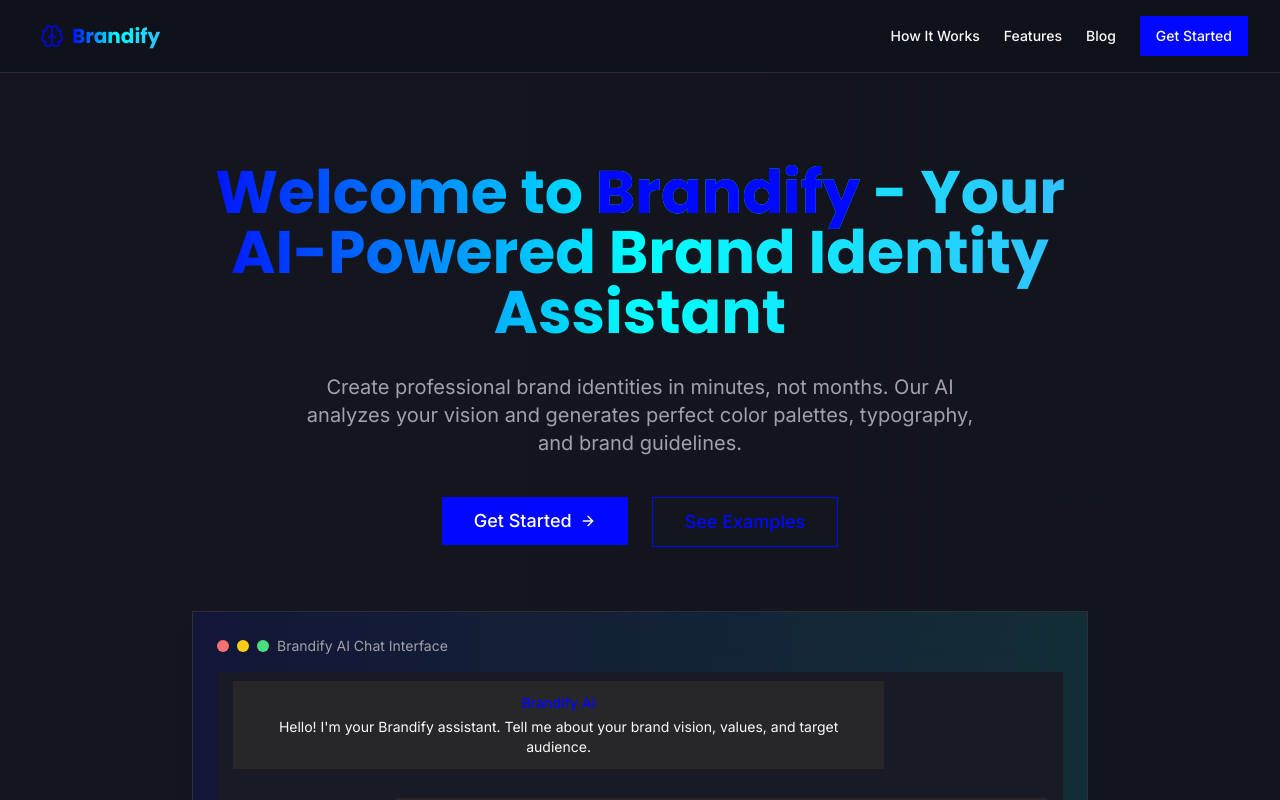
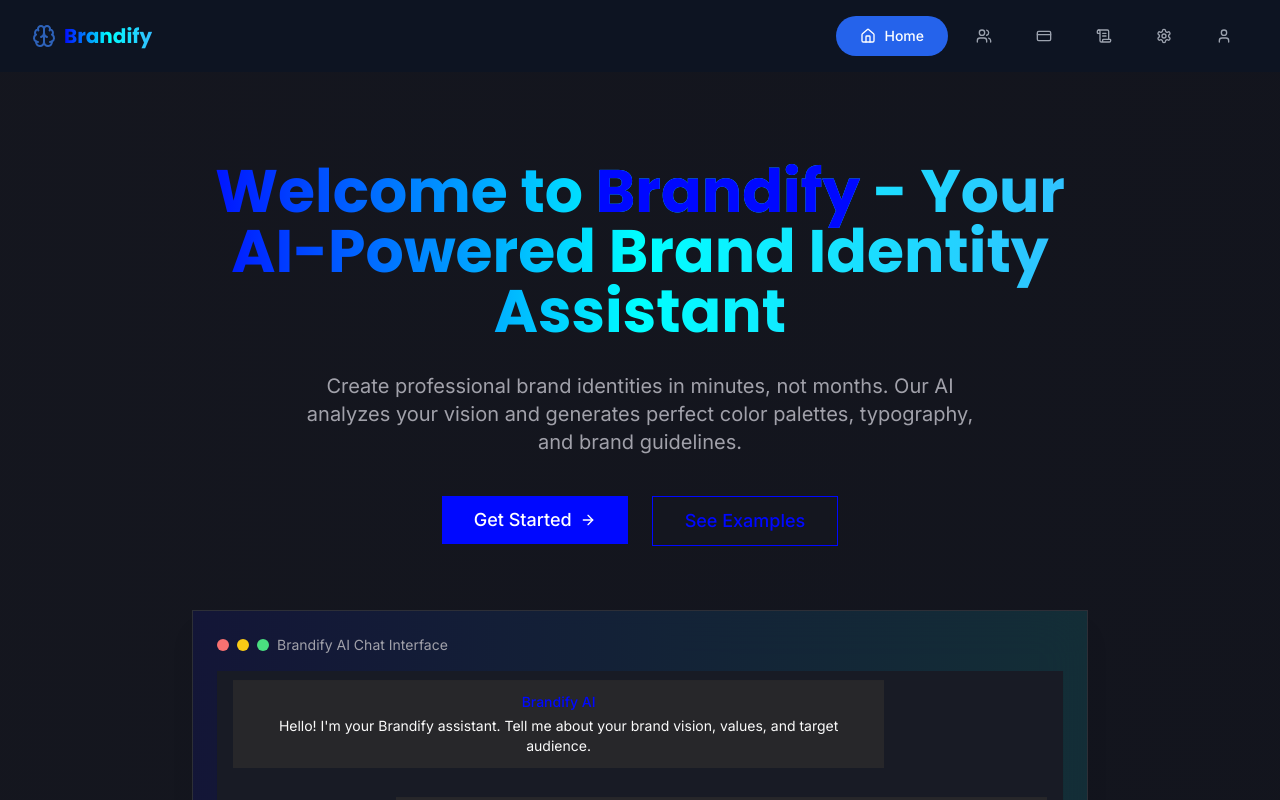
Before and after one commit to Shrikantlala24/Brandify, a React (Vite) app: page / in a window 1280 px wide. Shown: the top 800 px of the page. Built offline with nearby package versions, Linux system fonts and the light colour scheme.

Commit message:
Refactor: Update FeedbackLoop and Navbar components
This commit updates the FeedbackLoop and Navbar components based on the provided image.

```diff
--- a/src/components/FeedbackLoop.tsx
+++ b/src/components/FeedbackLoop.tsx
@@ -64,12 +64,10 @@ const FeedbackLoop = () => {
                 </div>
               </div>
 
-              <div className="pt-4">
-                <Button variant="outline" size="sm" className="w-full bg-gray-700/50 border-gray-600 text-gray-300 hover:bg-gray-700 hover:text-white rounded-xl">
-                  <RefreshCw className="mr-2 h-4 w-4" />
-                  Continue where you left off
-                </Button>
-              </div>
+              <Button variant="outline" size="sm" className="w-full bg-gray-700/50 border-gray-600 text-gray-300 hover:bg-gray-700 hover:text-white rounded-xl">
+                <RefreshCw className="mr-2 h-4 w-4" />
+                Continue where you left off
+              </Button>
             </div>
           </Card>
 
--- a/src/components/Navbar.tsx
+++ b/src/components/Navbar.tsx
@@ -1,32 +1,38 @@
-
 import { Button } from "@/components/ui/button";
-import { Brain, Menu, X } from "lucide-react";
+import { Brain, Home, Users, CreditCard, ScrollText, Settings, User, Menu, X } from "lucide-react";
 import { useState } from "react";
 
 const Navbar = () => {
   const [isMenuOpen, setIsMenuOpen] = useState(false);
 
   return (
-    <nav className="w-full border-b border-white/10 py-4 bg-background/80 backdrop-blur-xl sticky top-0 z-50">
+    <nav className="w-full py-4 bg-gray-900/80 backdrop-blur-xl sticky top-0 z-50">
       <div className="container flex justify-between items-center">
-        <div className="flex items-center space-x-2 hover-glow rounded-lg px-2 py-1">
-          <Brain className="h-6 w-6 text-primary animate-pulse-slow" />
+        <div className="flex items-center space-x-2">
+          <Brain className="h-6 w-6 text-blue-500 animate-pulse-slow" />
           <span className="font-display font-bold text-xl text-gradient">Brandify</span>
         </div>
 
         {/* Desktop navigation */}
-        <div className="hidden md:flex items-center space-x-6">
-          <a href="#how-it-works" className="text-sm font-medium hover:text-primary transition-colors relative after:absolute after:bottom-0 after:left-0 after:w-full after:h-0.5 after:bg-primary after:scale-x-0 hover:after:scale-x-100 after:transition-transform after:duration-300">
-            How It Works
-          </a>
-          <a href="#features" className="text-sm font-medium hover:text-primary transition-colors relative after:absolute after:bottom-0 after:left-0 after:w-full after:h-0.5 after:bg-primary after:scale-x-0 hover:after:scale-x-100 after:transition-transform after:duration-300">
-            Features
-          </a>
-          <a href="#blog" className="text-sm font-medium hover:text-primary transition-colors relative after:absolute after:bottom-0 after:left-0 after:w-full after:h-0.5 after:bg-primary after:scale-x-0 hover:after:scale-x-100 after:transition-transform after:duration-300">
-            Blog
-          </a>
-          <Button className="bg-primary hover:bg-primary/90 hover-lift">
-            Get Started
+        <div className="hidden md:flex items-center space-x-3">
+          <Button variant="ghost" className="bg-blue-600 text-white hover:bg-blue-700 rounded-full px-6 flex items-center gap-2">
+            <Home className="h-4 w-4" />
+            <span>Home</span>
+          </Button>
+          <Button variant="ghost" className="text-gray-400 hover:text-white hover:bg-gray-800 rounded-full px-4">
+            <Users className="h-4 w-4" />
+          </Button>
+          <Button variant="ghost" className="text-gray-400 hover:text-white hover:bg-gray-800 rounded-full px-4">
+            <CreditCard className="h-4 w-4" />
+          </Button>
+          <Button variant="ghost" className="text-gray-400 hover:text-white hover:bg-gray-800 rounded-full px-4">
+            <ScrollText className="h-4 w-4" />
+          </Button>
+          <Button variant="ghost" className="text-gray-400 hover:text-white hover:bg-gray-800 rounded-full px-4">
+            <Settings className="h-4 w-4" />
+          </Button>
+          <Button variant="ghost" className="text-gray-400 hover:text-white hover:bg-gray-800 rounded-full px-4">
+            <User className="h-4 w-4" />
           </Button>
         </div>
 
```
